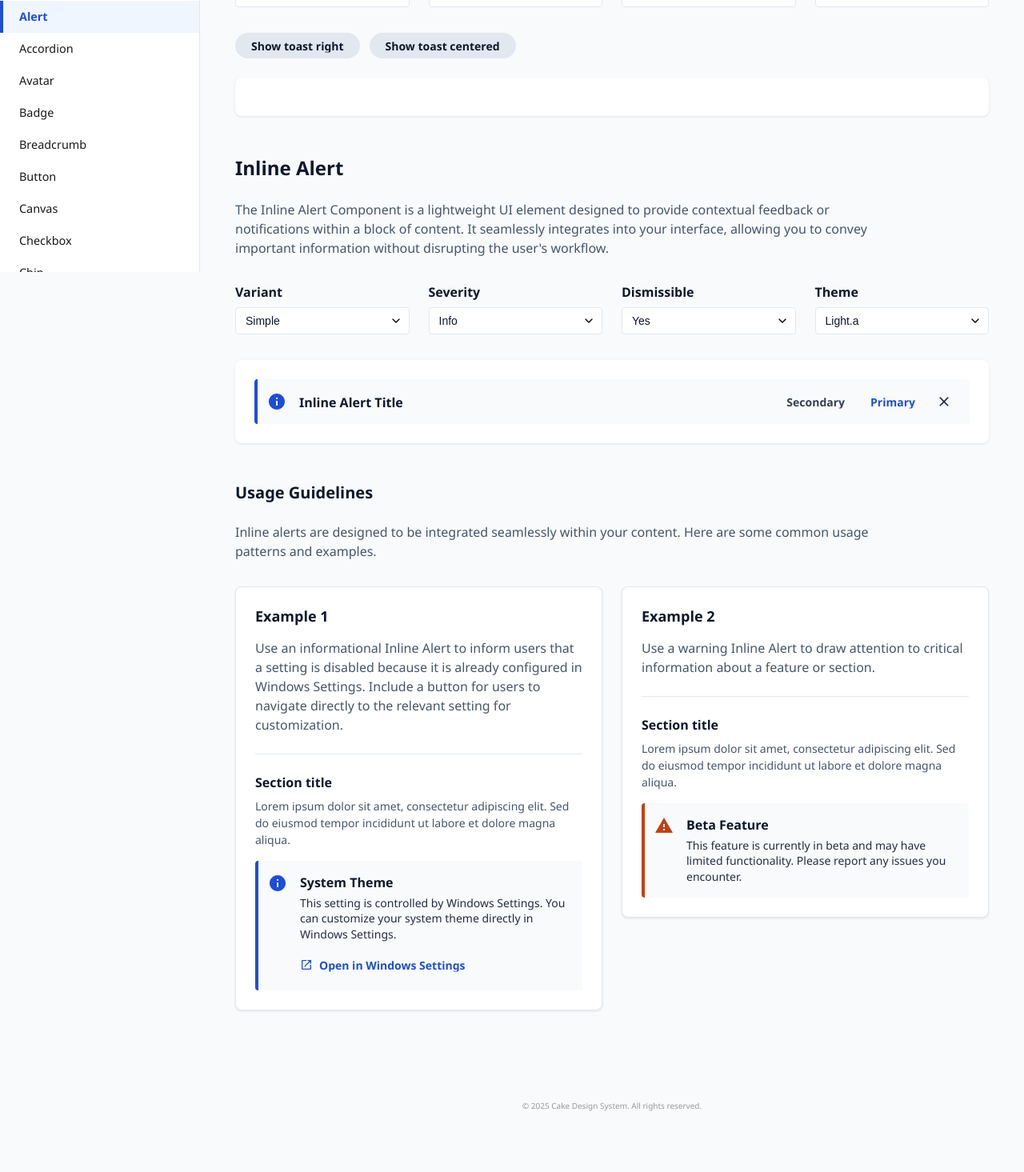
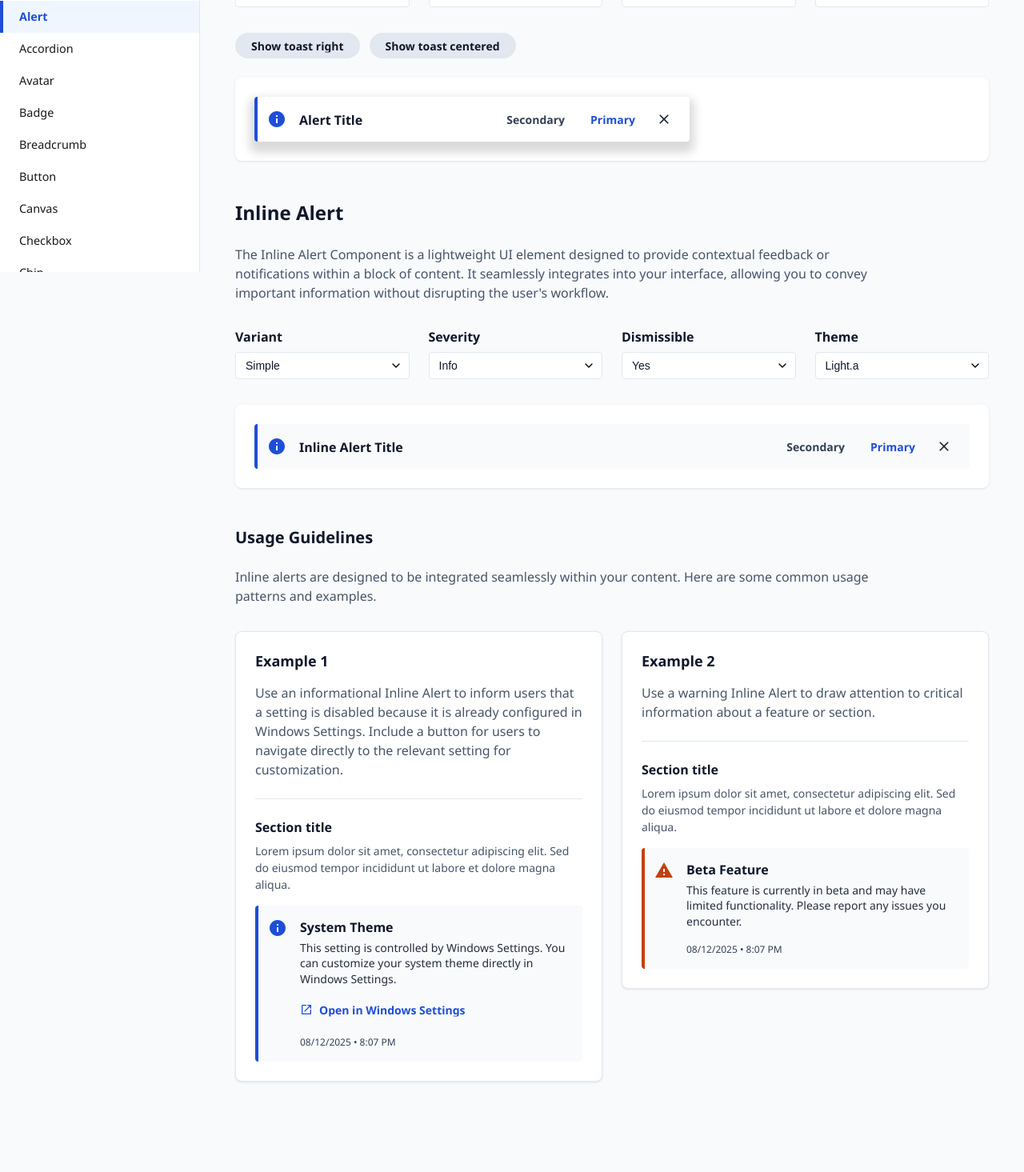
Before and after one commit to cake-admin/cakev2, a React (Create React App) app: page /components/alert in a window 1280 px wide. Shown: the part 460-1925 px from the top of the page at 80% size. Built offline with nearby package versions, Linux system fonts and the light colour scheme.

Commit message:
Show timestamp for advanced variants in component examples while keeping them embedded

```diff
--- a/src/components/design-system/Alert.js
+++ b/src/components/design-system/Alert.js
@@ -561,7 +561,7 @@ const Alert = forwardRef(({
             )}
 
             {/* Timestamp for advanced variant - positioned below buttons */}
-            {variant === ALERT_VARIANTS.ADVANCED && (timestamp || currentTimestamp) && type !== ALERT_TYPES.INLINE && (
+            {variant === ALERT_VARIANTS.ADVANCED && (timestamp || currentTimestamp) && (
               <Timestamp variant={variant} severity={severity} theme={theme}>
                 {timestamp || currentTimestamp}
               </Timestamp>
--- a/src/pages/AlertPage.js
+++ b/src/pages/AlertPage.js
@@ -287,7 +287,7 @@ const AlertPage = () => {
 
         <PreviewContainer theme={theme}>
           <Alert
-            type={ALERT_TYPES.TOAST}
+            type={ALERT_TYPES.INLINE}
             variant={variant}
             severity={severity}
             theme={theme}
```
